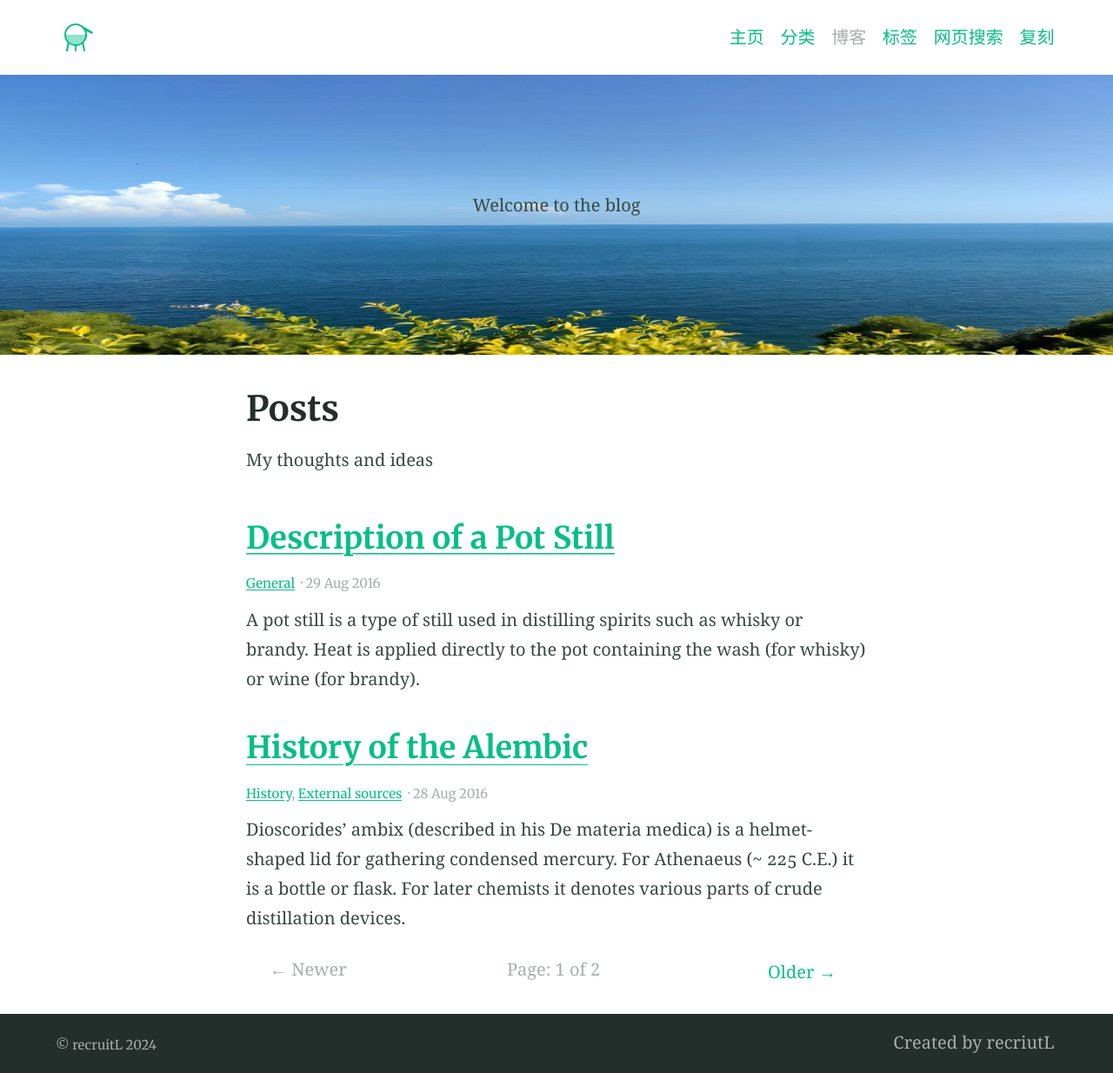
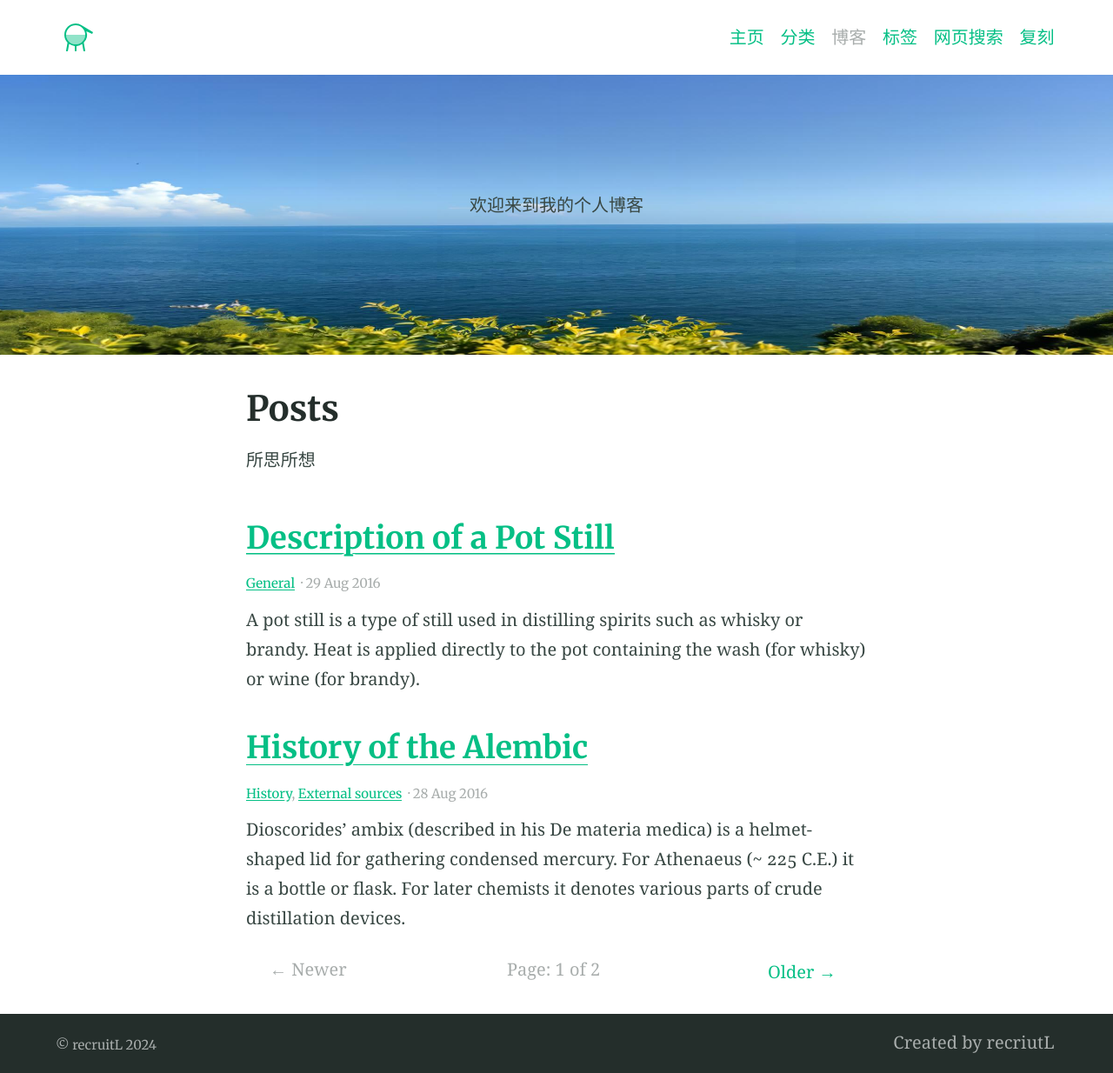
Before and after one commit to recruitL/recruitL.github.io, a Jekyll site: the page built from blog/index.html, in a window 1280 px wide. Shown: the whole page at 87% size. Built offline with Jekyll 4.4.1, drawn with Linux system fonts in a browser that asks for light colours; the list of posts is cut into pages by our own code.

Commit message:
Update _config.yml

```diff
--- a/_config.yml
+++ b/_config.yml
@@ -42,7 +42,7 @@ twitter:
   username: recruitL # jekyll-seo-tag > Owners twitter username
 author: recruitL # jekyll-seo-tag > default author
 social: # jekyll-seo-tag > social overrides
-  name: David Darnes # jekyll-seo-tag > real name
+  name: krmaster # jekyll-seo-tag > real name
   links:  # jekyll-seo-tag > social aliases (sameAs)
     - https://twitter.com/DavidDarnes
     - https://www.facebook.com/daviddarnes
@@ -65,9 +65,9 @@ collections:
   posts:
     title: Posts # Needed for Siteleaf
     output: true
-    description: "My thoughts and ideas" # The post list page content
+    description: "所思所想" # The post list page content
     feature_text: |
-      Welcome to the blog
+      欢迎来到我的个人博客
     feature_image: "https://raw.githubusercontent.com/recruitL/recruitL.github.io/main/document/picture/3a3101dd7047ff7f.jpg"
 
 # 6. Jekyll collections settings
```
